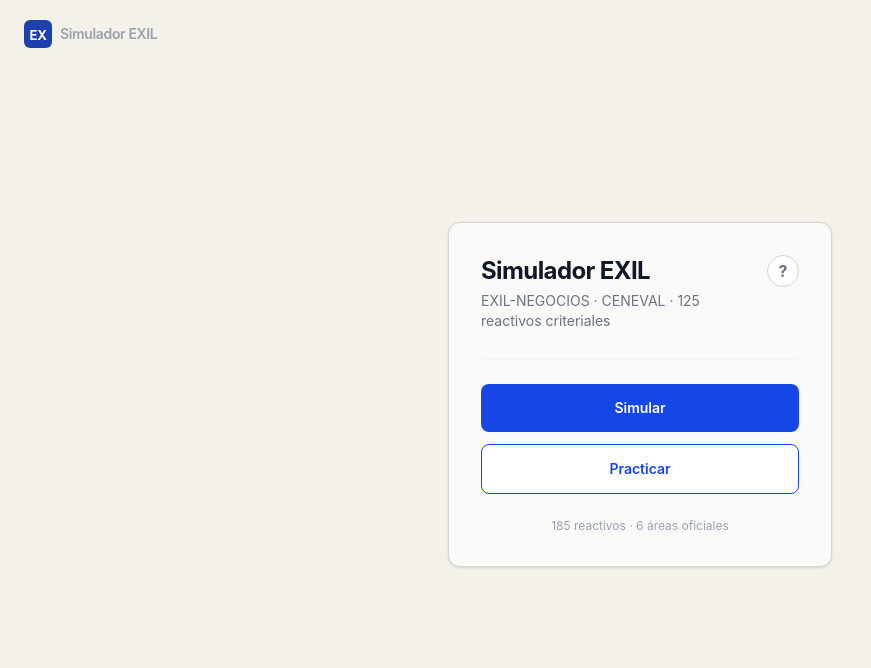
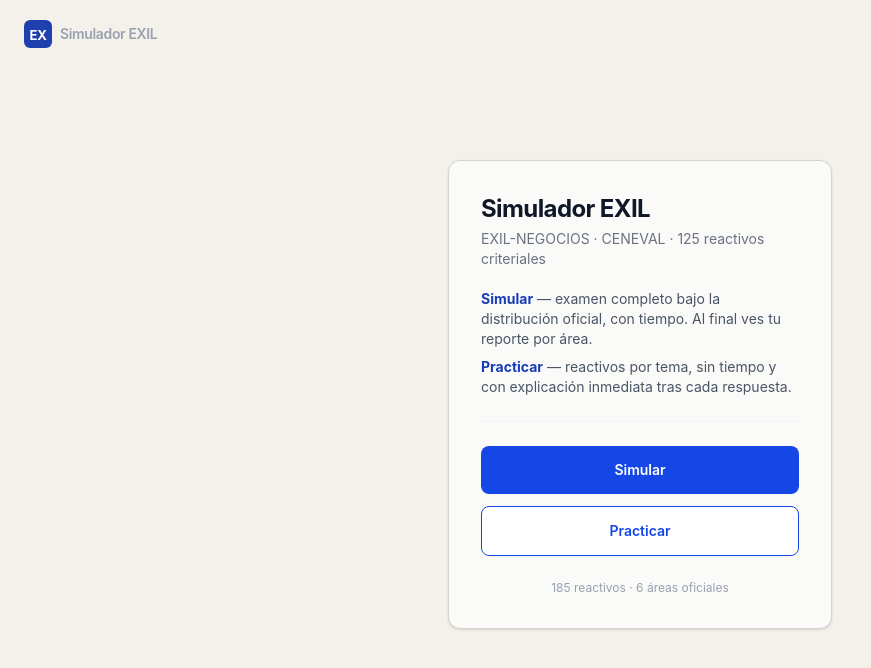
Before and after one commit to gabdiasalejandro/simulador-exil, a React (Vite) app: page / in a window 1280 px wide. Shown: the top 668 px of the page, without its empty margins (0-871 px from the left). Built offline with nearby package versions, Linux system fonts and the light colour scheme.

Commit message:
feat(ui): explicacion fija de cada modo en la landing (quita el toggle '?')
Reemplaza el boton '?' por un texto breve y siempre visible bajo el subtitulo
que describe Simular y Practicar.

```diff
--- a/src/ui/features/landing/LandingShell.tsx
+++ b/src/ui/features/landing/LandingShell.tsx
@@ -1,4 +1,3 @@
-import { useState } from 'react';
 import { Button } from '../../atoms/Button/Button';
 
 export interface LandingShellProps {
@@ -31,12 +30,10 @@
  * Pantalla de inicio del simulador.
  *
  * Marca discreta arriba a la izquierda y una card central que encierra los
- * dos modos activos (Simular y Practicar). Tono sobrio, académico.
- * Cero lógica de negocio — solo presentación.
+ * dos modos activos (Simular y Practicar), con una explicación breve y fija
+ * de para qué sirve cada uno. Tono sobrio, académico. Solo presentación.
  */
 export function LandingShell({ onSimular, onPracticar }: LandingShellProps) {
-  const [ayudaAbierta, setAyudaAbierta] = useState(false);
-
   return (
     <main className="flex min-h-screen flex-col bg-crema">
       {/* Marca discreta arriba a la izquierda */}
@@ -50,54 +47,26 @@
       {/* Card central con los modos */}
       <div className="flex flex-1 items-center justify-center px-6 pb-20">
         <section className="w-full max-w-sm rounded-xl border border-stone-300 bg-stone-50 p-8 shadow-sm">
-          <div className="flex items-start justify-between gap-3">
-            <div>
           <h1 className="text-2xl font-bold tracking-tight text-gray-900">
             Simulador EXIL
           </h1>
           <p className="mt-1 text-sm text-gray-500">
             EXIL-NEGOCIOS · CENEVAL · 125 reactivos criteriales
           </p>
-            </div>
-            <button
-              type="button"
-              onClick={() => setAyudaAbierta((v) => !v)}
-              aria-expanded={ayudaAbierta}
-              aria-label="¿Qué es cada modo?"
-              title="¿Qué es cada modo?"
-              className={`flex h-8 w-8 shrink-0 items-center justify-center rounded-full border text-base font-bold transition-colors ${
-                ayudaAbierta
-                  ? 'border-blue-600 bg-blue-600 text-white'
-                  : 'border-stone-300 bg-white text-gray-500 hover:bg-stone-100'
-              }`}
-            >
-              ?
-            </button>
+
+          {/* Explicación fija de cada modo */}
+          <div className="mt-5 space-y-2 text-sm text-gray-600">
+            <p>
+              <span className="font-bold text-blue-800">Simular</span> — examen completo
+              bajo la distribución oficial, con tiempo. Al final ves tu reporte por área.
+            </p>
+            <p>
+              <span className="font-bold text-blue-800">Practicar</span> — reactivos por
+              tema, sin tiempo y con explicación inmediata tras cada respuesta.
+            </p>
           </div>
 
-          {/* Panel de ayuda: para qué sirve cada modo */}
-          {ayudaAbierta && (
-            <div className="mt-5 space-y-3 rounded-lg border border-stone-200 bg-white p-4 text-sm">
-              <div>
-                <p className="font-bold text-blue-800">Simular</p>
-                <p className="text-gray-600">
-                  Examen completo bajo la distribución oficial, con tiempo. Respondes
-                  todo de corrido y al final ves tu reporte por área. Ideal para medir
-                  cómo te iría en el examen real.
-                </p>
-              </div>
-              <div>
-                <p className="font-bold text-blue-800">Practicar</p>
-                <p className="text-gray-600">
-                  Reactivos por tema, uno a uno y sin tiempo. Tras cada respuesta ves
-                  si acertaste y la explicación. Ideal para estudiar y reforzar áreas
-                  específicas.
-                </p>
-              </div>
-            </div>
-          )}
-
-          <div className="mt-7 grid gap-3 border-t border-gray-100 pt-6">
+          <div className="mt-6 grid gap-3 border-t border-gray-100 pt-6">
             <Button
               label="Simular"
               variant="primary"
```
Also changed, not shown: 1 other file (tests, documents, lock files or other folders). Lines whose indentation alone changed are shown as unchanged.
